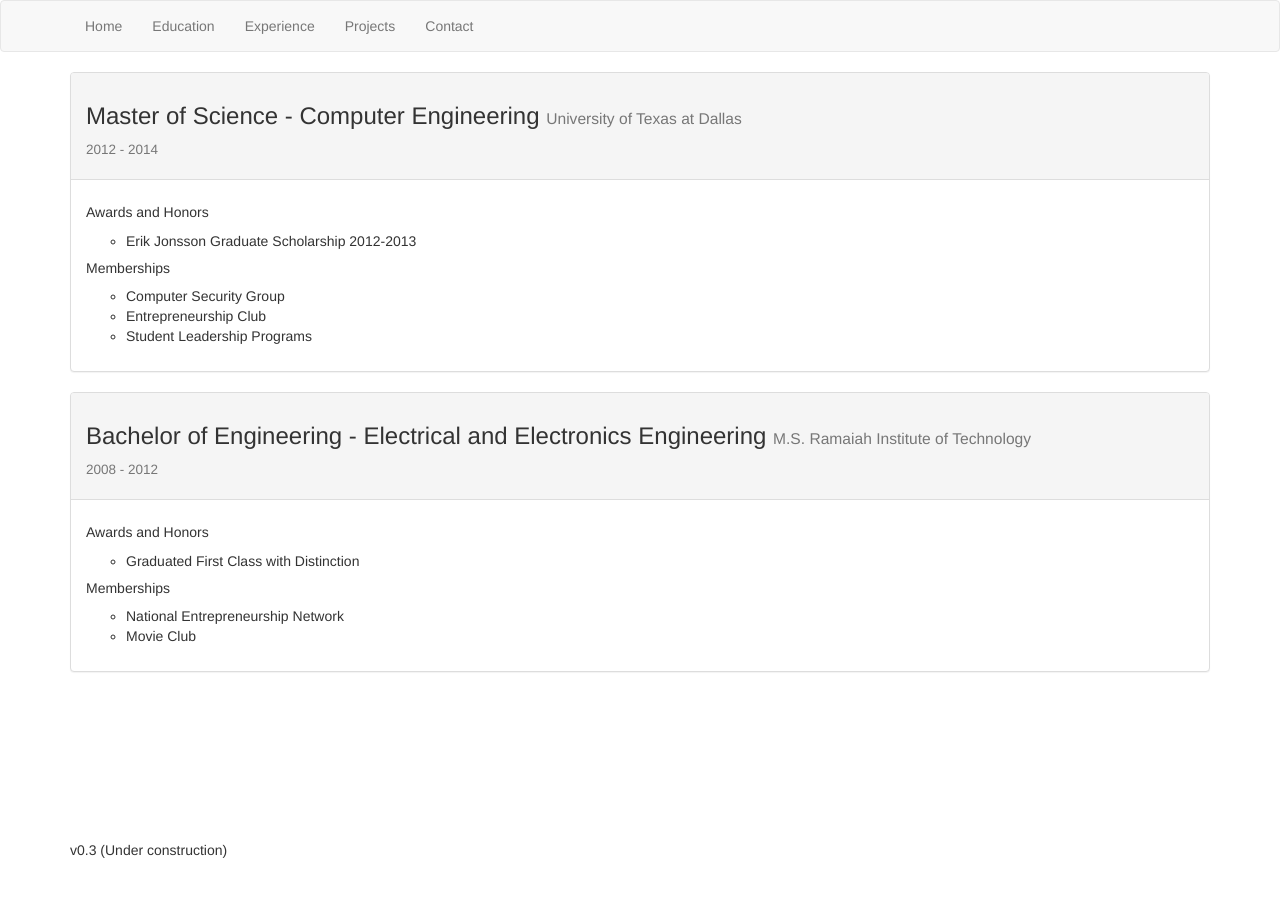
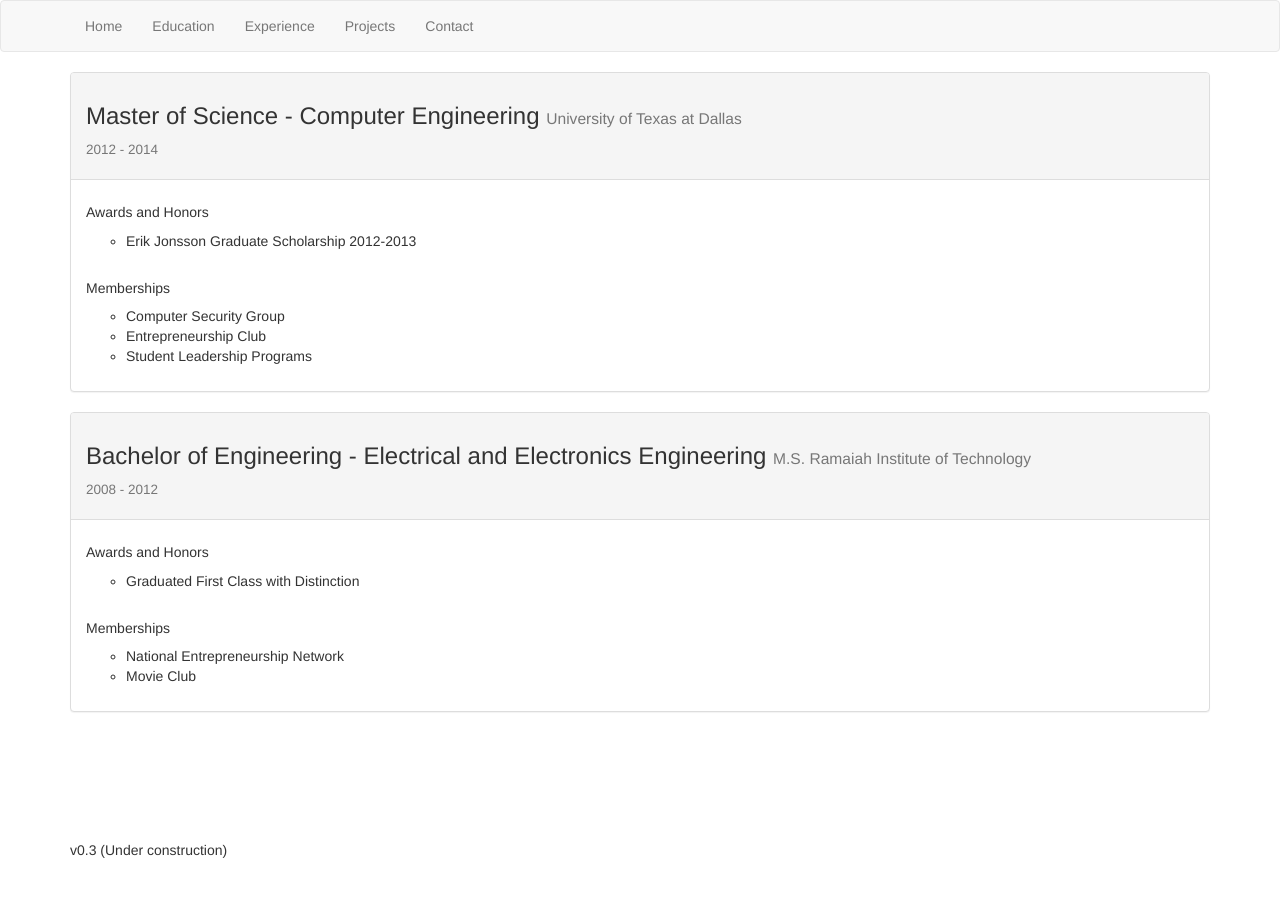
Before and after one commit to vikramdesh1/vikramdesh1.github.io, a Jekyll site: the page built from education.html, in a window 1280 px wide. Shown: the top 897 px of the page. Built offline with Jekyll 4.4.1, drawn with Linux system fonts in a browser that asks for light colours; nearby versions of some CDN libraries.

Commit message:
Update education.html

```diff
--- a/education.html
+++ b/education.html
@@ -15,7 +15,7 @@
                       <li>Erik Jonsson Graduate Scholarship 2012-2013</li>
                   </ul>
                 </li>
-                <div class="clear"></div>
+                <br/>
                 <li><h5>Memberships</h5>
                   <ul>
                       <li>Computer Security Group</li>
@@ -39,7 +39,7 @@
                       <li>Graduated First Class with Distinction</li>
                   </ul>
                 </li>
-                <div class="clear"></div>
+                <br/>
                  <li><h5>Memberships</h5>
                    <ul>
                        <li>National Entrepreneurship Network</li>
```
